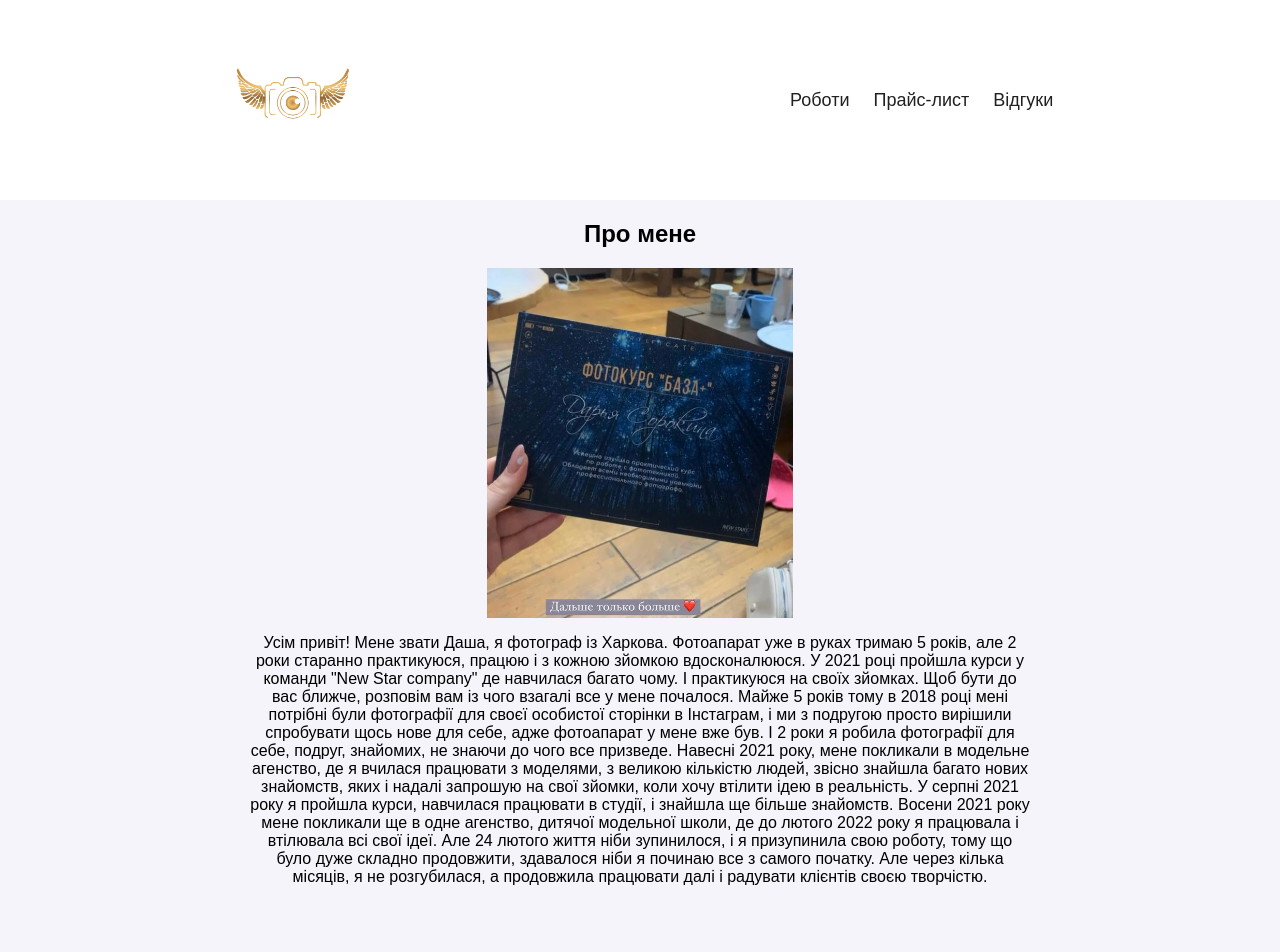
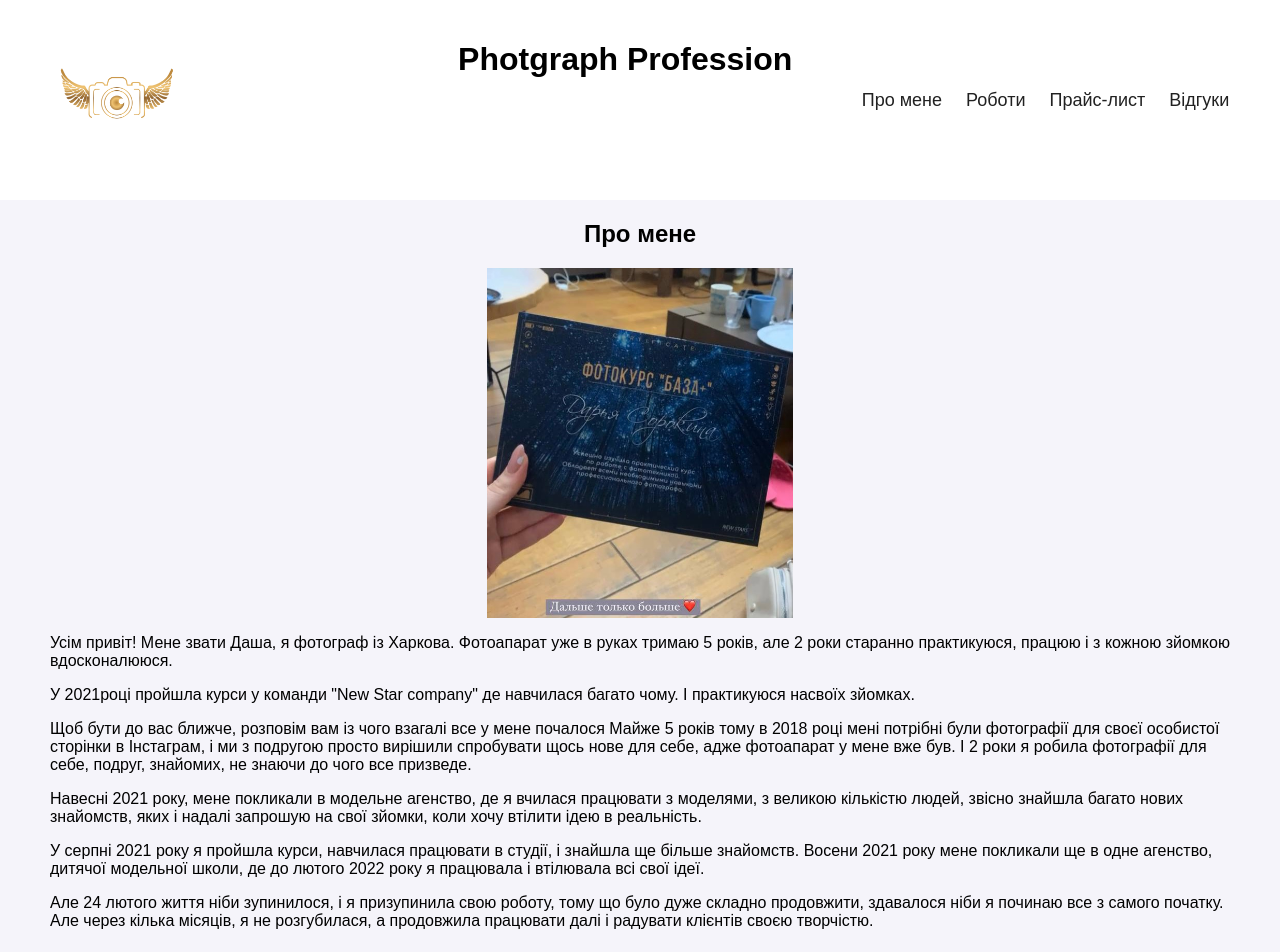
Before and after one commit to DashaSorokina0603/photograph_professior, a plain HTML site: page index.html in a window 1280 px wide. Shown: the top 952 px of the page. Drawn offline with Linux system fonts and the light colour scheme.

Commit message:
Добавляет страницу Мои работы

```diff
--- a/css/styles.css
+++ b/css/styles.css
@@ -12,6 +12,9 @@ header {
   background-color: #ffffff;
   padding: 20px 10px;
 }
+.list {
+  list-style-type: none;
+}
 
 .wrap-logo {
   display: flex;
@@ -24,6 +27,9 @@ header a {
   text-decoration: none;
   font-size: 18px;
   border-radius: 4px;
+}
+.logo {
+  padding-right: 110px;
 }
 
 header a.logo {
@@ -52,10 +58,10 @@ h2 {
 }
 
 .text_about {
-  text-align: center;
-  margin-left: 250px;
-  margin-right: 250px;
+  margin-left: 50px;
+  margin-right: 50px;
 }
+
 /* footer */
 footer {
   position: relative;
@@ -101,3 +107,18 @@ footer p {
   font-size: 1.1em;
   margin-bottom: auto;
 }
+
+/* Works */
+
+.container {
+  width: 100%;
+}
+
+.container ul {
+  text-align: center;
+  list-style: none;
+}
+
+.container li {
+  display: inline-block;
+}
--- a/index.html
+++ b/index.html
@@ -16,9 +16,10 @@
           <img src="./images/logo.png" alt="Logo" width="130" height="130px" class="logo" />
         </a>
       </div>
-
-      <nav>
-        <a href="#">Роботи</a>
+      <h1>Photgraph Profession</h1>
+      <nav class="site-nav">
+        <a href="./index.html">Про мене</a>
+        <a href="./works.html">Роботи</a>
         <a href="#">Прайс-лист</a>
         <a href="#">Відгуки</a>
       </nav>
@@ -31,21 +32,34 @@
         <img src="./images/certificate.jpg" alt="Certificate" class="certificate" height="350" />
         <p class="text_about">
           Усім привіт! Мене звати Даша, я фотограф із Харкова. Фотоапарат уже в руках тримаю 5
-          років, але 2 роки старанно практикуюся, працюю і з кожною зйомкою вдосконалююся. У 2021
-          році пройшла курси у команди "New Star company" де навчилася багато чому. І практикуюся на
-          своїх зйомках. Щоб бути до вас ближче, розповім вам із чого взагалі все у мене почалося.
-          Майже 5 років тому в 2018 році мені потрібні були фотографії для своєї особистої сторінки
-          в Інстаграм, і ми з подругою просто вирішили спробувати щось нове для себе, адже
-          фотоапарат у мене вже був. І 2 роки я робила фотографії для себе, подруг, знайомих, не
-          знаючи до чого все призведе. Навесні 2021 року, мене покликали в модельне агенство, де я
-          вчилася працювати з моделями, з великою кількістю людей, звісно знайшла багато нових
-          знайомств, яких і надалі запрошую на свої зйомки, коли хочу втілити ідею в реальність. У
-          серпні 2021 року я пройшла курси, навчилася працювати в студії, і знайшла ще більше
+          років, але 2 роки старанно практикуюся, працюю і з кожною зйомкою вдосконалююся.
+        </p>
+        <p class="text_about">
+          У 2021році пройшла курси у команди "New Star company" де навчилася багато чому. І
+          практикуюся насвоїх зйомках.
+        </p>
+        <p class="text_about">
+          Щоб бути до вас ближче, розповім вам із чого взагалі все у мене почалося Майже 5 років
+          тому в 2018 році мені потрібні були фотографії для своєї особистої сторінки в Інстаграм, і
+          ми з подругою просто вирішили спробувати щось нове для себе, адже фотоапарат у мене вже
+          був. І 2 роки я робила фотографії для себе, подруг, знайомих, не знаючи до чого все
+          призведе.
+        </p>
+        <p class="text_about">
+          Навесні 2021 року, мене покликали в модельне агенство, де я вчилася працювати з моделями,
+          з великою кількістю людей, звісно знайшла багато нових знайомств, яких і надалі запрошую
+          на свої зйомки, коли хочу втілити ідею в реальність.
+        </p>
+        <p class="text_about">
+          У серпні 2021 року я пройшла курси, навчилася працювати в студії, і знайшла ще більше
           знайомств. Восени 2021 року мене покликали ще в одне агенство, дитячої модельної школи, де
-          до лютого 2022 року я працювала і втілювала всі свої ідеї. Але 24 лютого життя ніби
-          зупинилося, і я призупинила свою роботу, тому що було дуже складно продовжити, здавалося
-          ніби я починаю все з самого початку. Але через кілька місяців, я не розгубилася, а
-          продовжила працювати далі і радувати клієнтів своєю творчістю.
+          до лютого 2022 року я працювала і втілювала всі свої ідеї.
+        </p>
+        <p class="text_about">
+          Але 24 лютого життя ніби зупинилося, і я призупинила свою роботу, тому що було дуже
+          складно продовжити, здавалося ніби я починаю все з самого початку. Але через кілька
+          місяців, я не розгубилася, а продовжила працювати далі і радувати клієнтів своєю
+          творчістю.
         </p>
       </section>
     </main>
```
Also changed, not shown: works.html (added, +59 -0 lines), images/photo_1.JPEG (added), images/photo_3.JPEG (added), images/photo_6.JPG (added), 3 other files.
